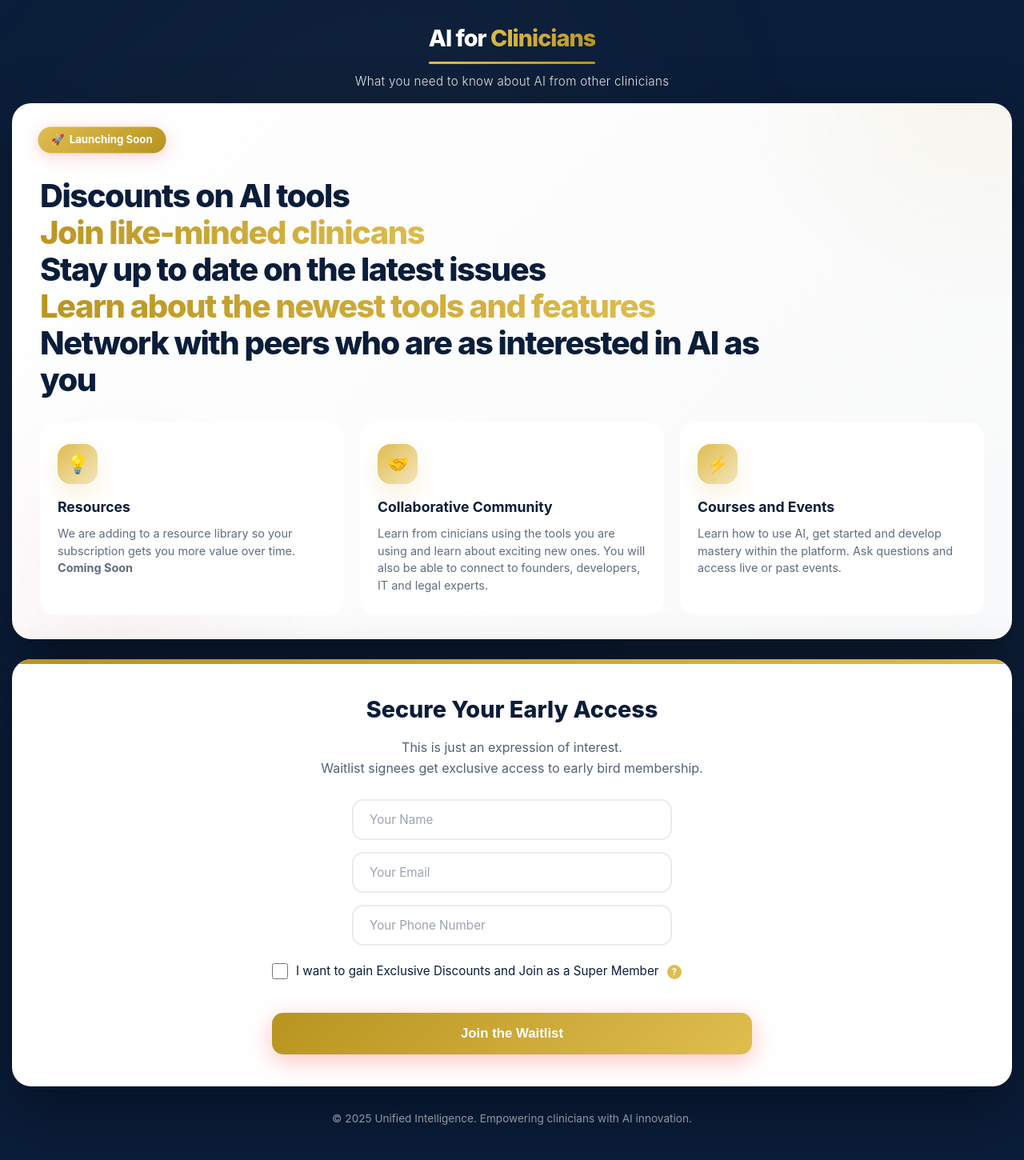
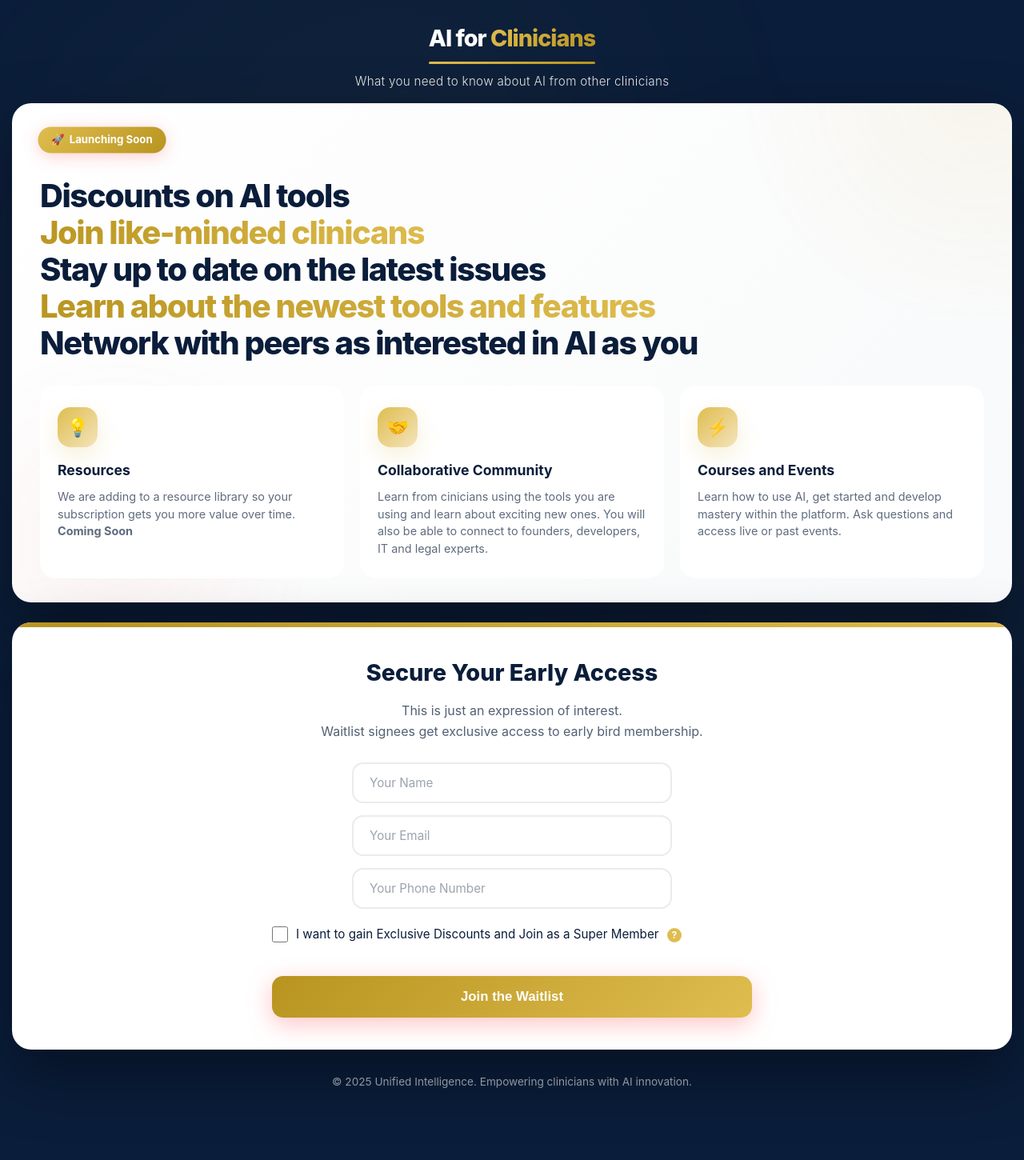
Before and after one commit to keisler-au/aiforclin, a Jekyll site: the page community/index.html, which Jekyll copies as it is, in a window 1280 px wide. Shown: the whole page at 80% size. Built offline with Jekyll 4.4.1, drawn with Linux system fonts in a browser that asks for light colours; after the commit the page ends 1404 px from its top, so only the background shows below that.

Commit message:
mobile friendly

```diff
--- a/community/index.html
+++ b/community/index.html
@@ -187,7 +187,7 @@
 
         h1 {
             color: var(--text-dark);
-            font-size: 2.2rem;
+            font-size: 2.5rem;
             margin-top: 15px;
             line-height: 1.15;
             font-weight: 800;
@@ -689,7 +689,7 @@
 
         @media (max-width: 640px) {
             h1 {
-                font-size: 2rem;
+                font-size: 1.6rem;
             }
 
             .hero {
@@ -797,12 +797,12 @@
                         <span>Launching Soon</span>
                     </span>
 
-                    <h1 style="width: 80%; font-size: 2.5rem;">
+                    <h1>
                         Discounts on AI tools<br>
                         <span class="highlight">Join like-minded clinicans</span>
                         <br>Stay up to date on the latest issues<br>
                         <span class="highlight">Learn about the newest tools and features</span>
-                        <br>Network with peers who are as interested in AI as you
+                        <br>Network with peers as interested in AI as you
 
                     </h1>
                     <div class="features">
```
